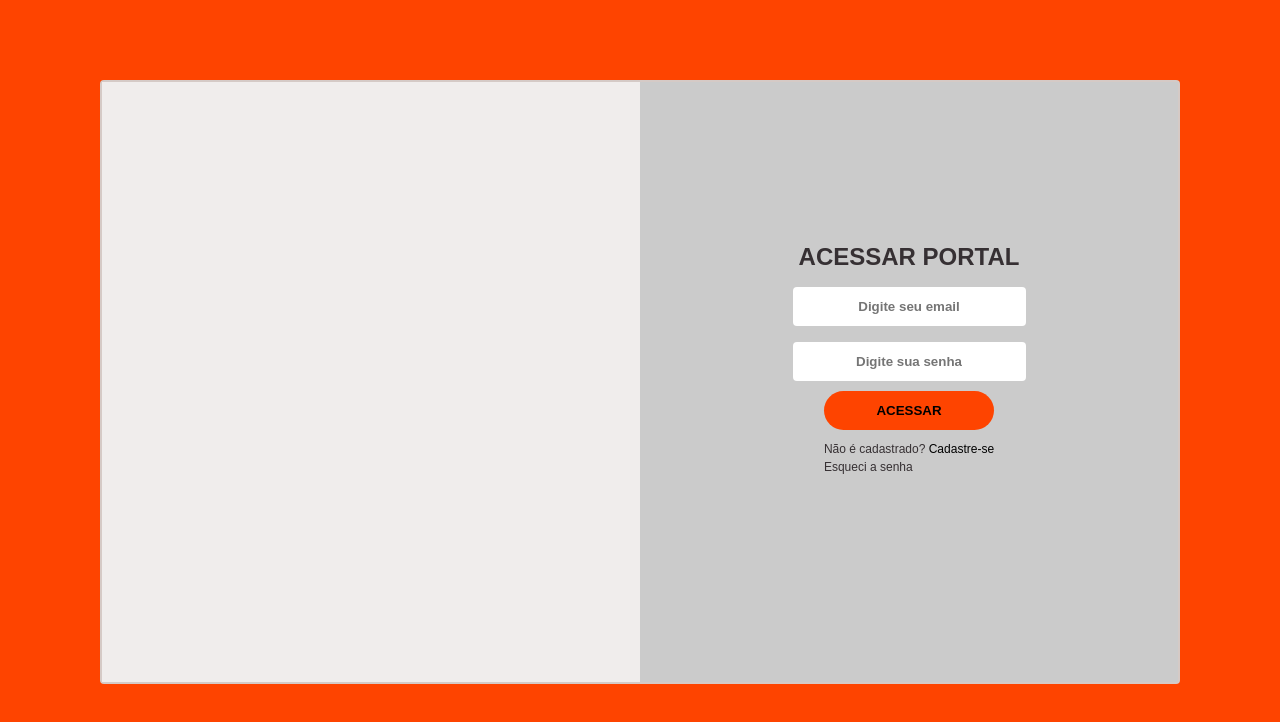
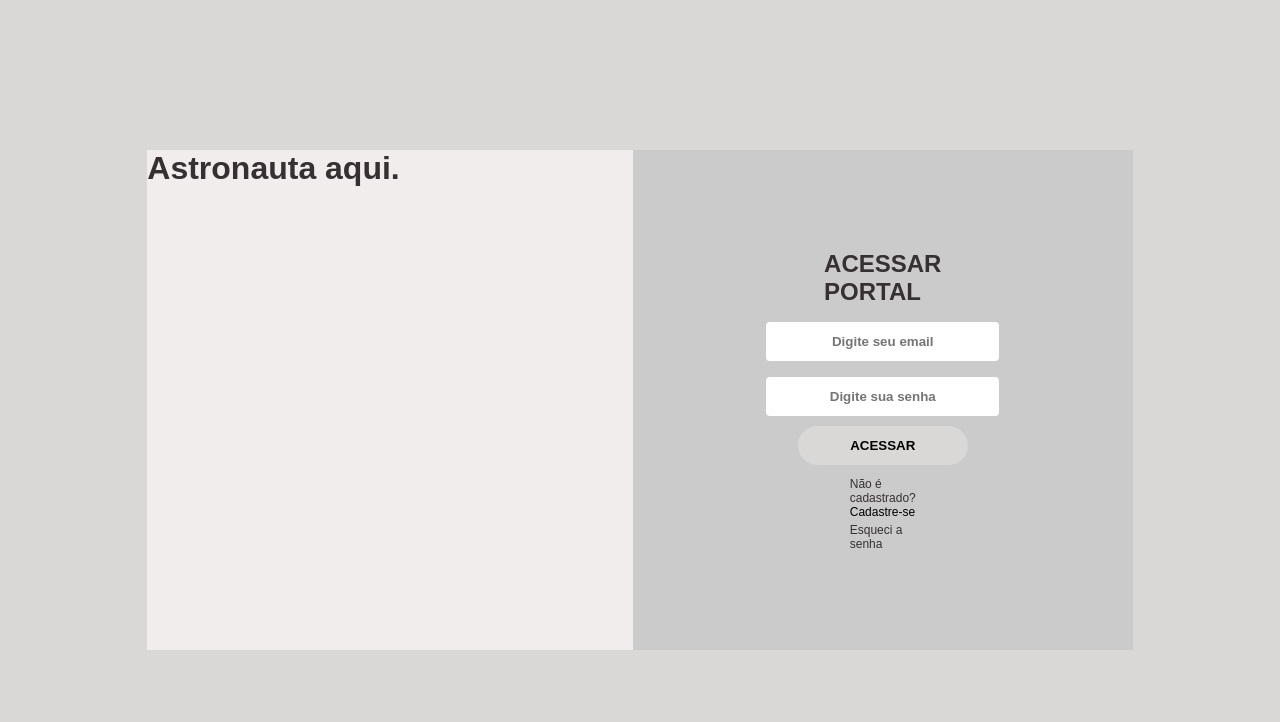
Before and after one commit to gabrlcj/squad4-frontend, a React (Create React App) app: page / in a window 1280 px wide. Shown: the top 722 px of the page. Built offline with nearby package versions, Linux system fonts and the light colour scheme.

Commit message:
Centralizando a Login UI.

```diff
--- a/src/components/LoginPage/index.jsx
+++ b/src/components/LoginPage/index.jsx
@@ -25,7 +25,9 @@ export function LoginPage() {
     <>
       {/* <Header /> */}
       <Container onSubmit={handleLoginForm}>
-        <div className="left" />
+        <div className="left">
+            <h1>Astronauta aqui.</h1>
+        </div>
         <div className="right">
           <div className="loginbox">
             <h2>ACESSAR PORTAL</h2>
--- a/src/components/LoginPage/styles.js
+++ b/src/components/LoginPage/styles.js
@@ -1,29 +1,25 @@
-import styled from 'styled-components'
+import styled from "styled-components";
 
 export const Container = styled.form`
   display: flex;
   align-items: center;
   justify-content: center;
-  /* flex-direction: column; */
-
-  border: 2px solid #d3d3d3c1;
-  border-radius: 0.25rem;
   background: #d3d3d3c1;
-  /* padding: 2rem; */
-  margin: 5rem auto;
-  width: min(1080px, 90%);
+  /* width: min(1080px, 90%); */
 
   .left {
     background: #f0edec;
-    width:50%;
-    height:600px;
+    width: 50%;
+    height: 500px;
   }
 
   .right {
     background: #cbcbcb;
-    width:50%;
-    height:600px;
-    /* flex-direction: column; */
+    width: 50%;
+    height: 500px;
+    padding: 100px 250px 170px;
+    justify-content: center;
+    align-items: center;
   }
 
   .loginbox {
@@ -71,4 +67,4 @@ export const Container = styled.form`
       filter: brightness(0.9);
     }
   }
-`
+`;
--- a/src/styles/global.js
+++ b/src/styles/global.js
@@ -1,9 +1,9 @@
-import { createGlobalStyle } from 'styled-components'
-import 'react-toastify/dist/ReactToastify.css'
+import { createGlobalStyle } from "styled-components";
+import "react-toastify/dist/ReactToastify.css";
 
 export const GlobalStyle = createGlobalStyle`
   :root {
-    --background: #FE4400;
+    --background: #DAD8D7;
     --background-focus: #FE4400a9;
     --alternative: #b4ccff;
     --text: #363033;
@@ -35,6 +35,11 @@ export const GlobalStyle = createGlobalStyle`
 
     div#root {
       min-height: 100vh;
+      display: flex;
+      flex-direction: row;
+      justify-content: center;
+      align-items: center;
+      align-content: center;
     }
   }
 
```
